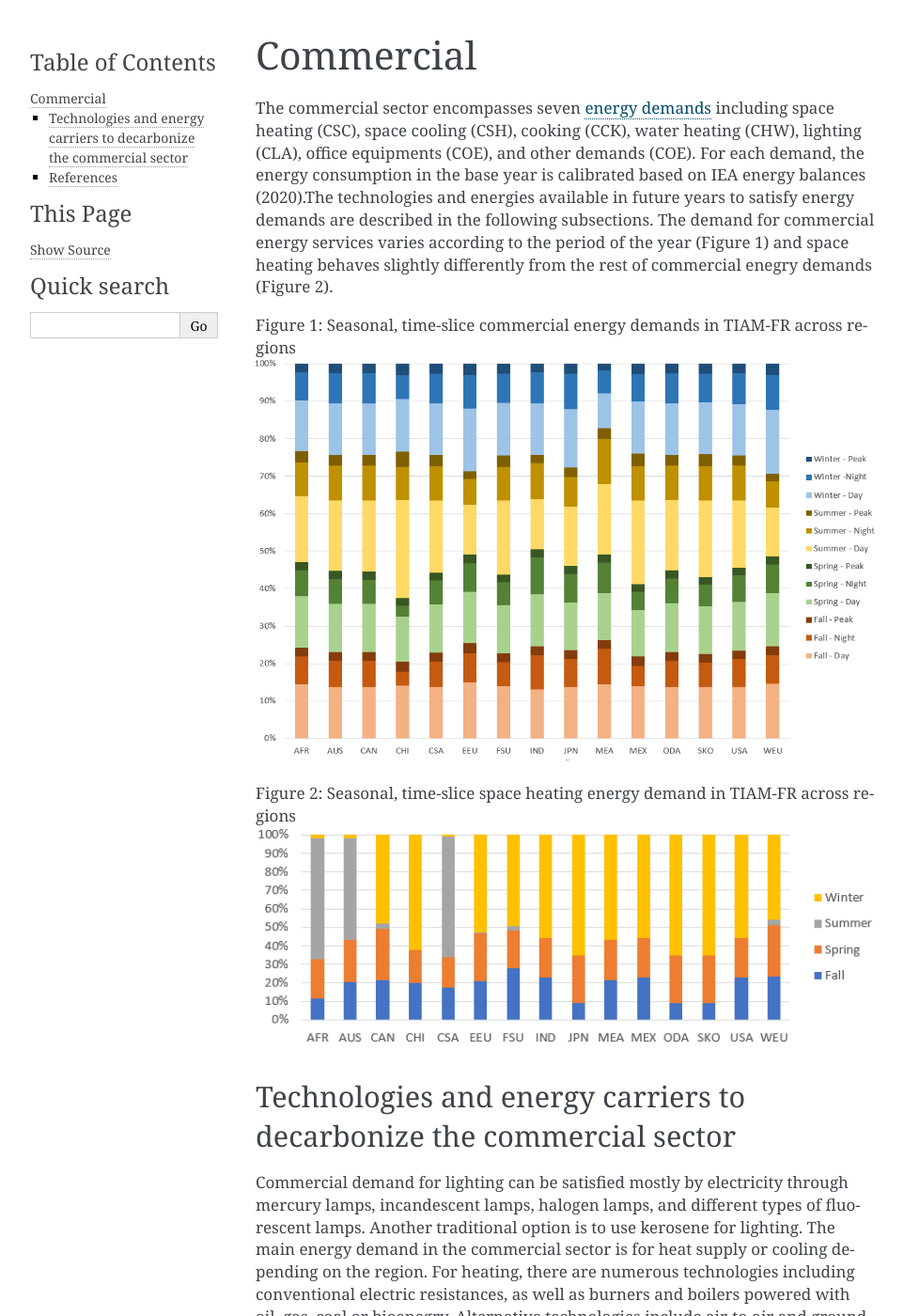
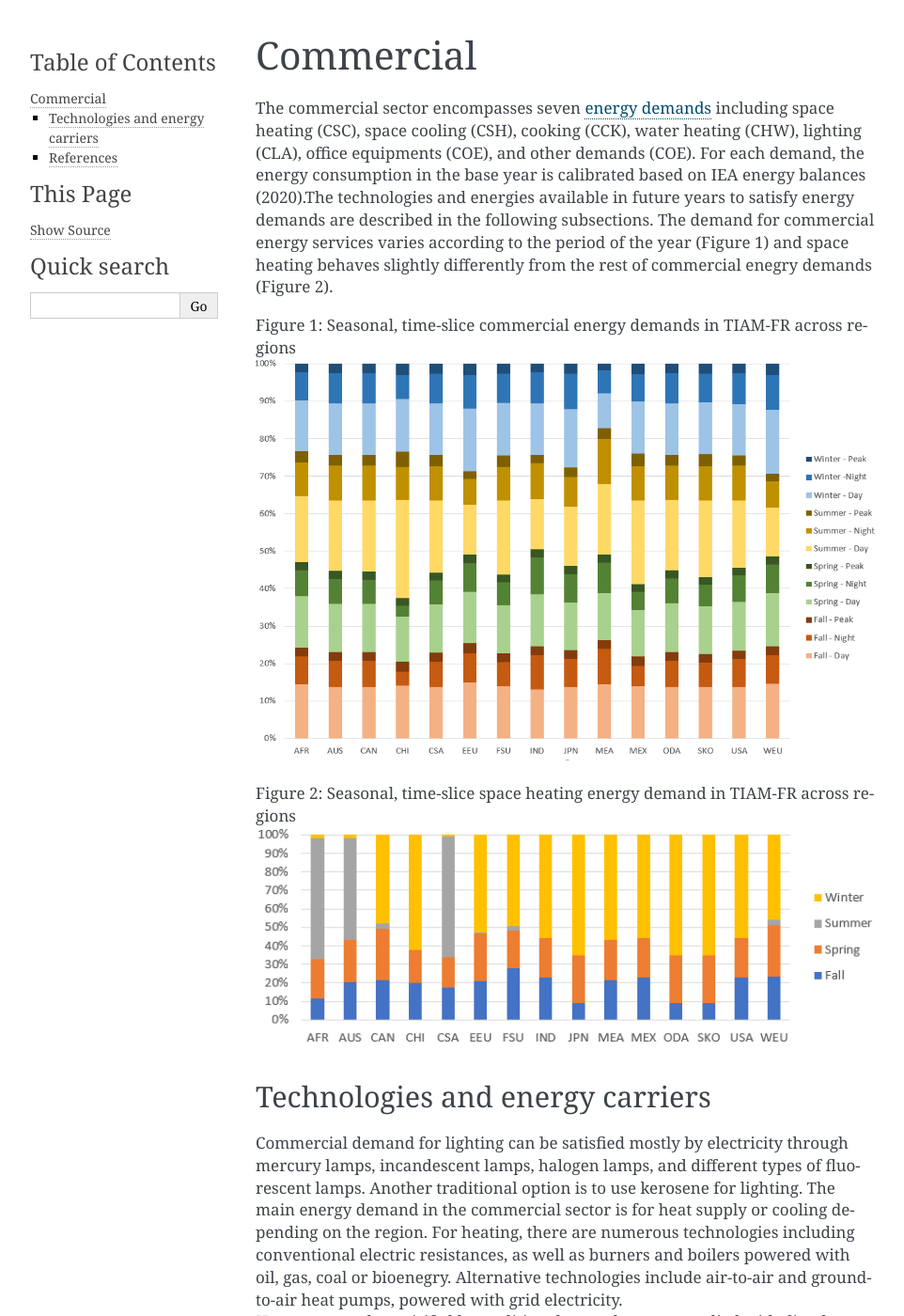
Before and after one commit to LucasDesport/tiam-fr, a Sphinx documentation site: the page built from docs/energy-sectors/commercial.md, in a window 1280 px wide and 1400 px high. Shown: the whole window at 94% size, without its empty margins (148-1110 px from the left). Built offline with Sphinx 7.4.7, drawn with Linux system fonts in a browser that asks for light colours; pages that are not in the unit, such as notebooks, are missing from menus.

Commit message:
Update commercial.md

```diff
--- a/docs/energy-sectors/commercial.md
+++ b/docs/energy-sectors/commercial.md
@@ -9,7 +9,7 @@ Figure 1: Seasonal, time-slice commercial energy demands in TIAM-FR across regio
 Figure 2: Seasonal, time-slice space heating energy demand in TIAM-FR across regions
 ![](space_heating_comfr.png)
 
-## Technologies and energy carriers to decarbonize the commercial sector
+## Technologies and energy carriers
 
 Commercial demand for lighting can be satisfied mostly by electricity through mercury lamps, incandescent lamps, halogen lamps, and different types of fluorescent lamps. Another traditional option is to use kerosene for lighting.
 The main energy demand in the commercial sector is for heat supply or cooling depending on the region. For heating, there are numerous technologies including conventional electric resistances, as well as burners and boilers powered with oil, gas, coal or bioenegry. Alternative technologies include air-to-air and ground-to-air heat pumps, powered with grid electricity.
```
